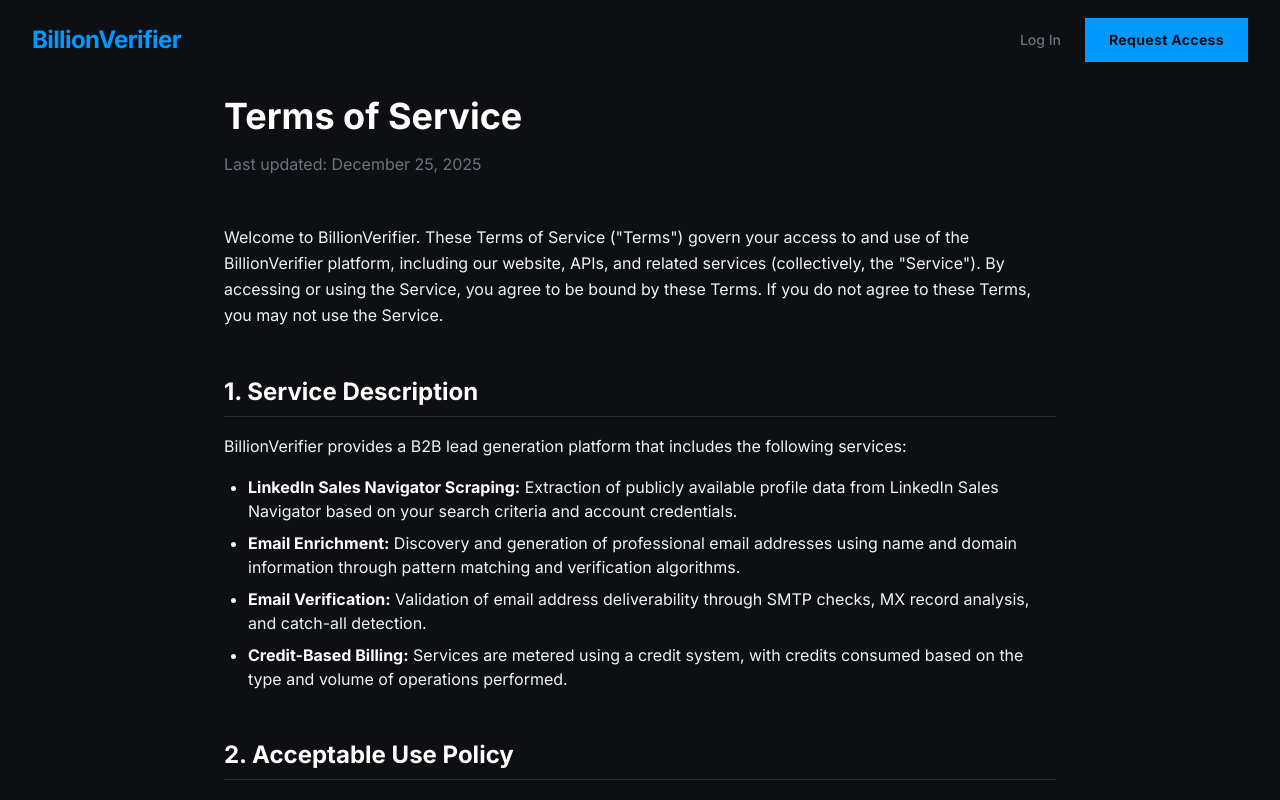
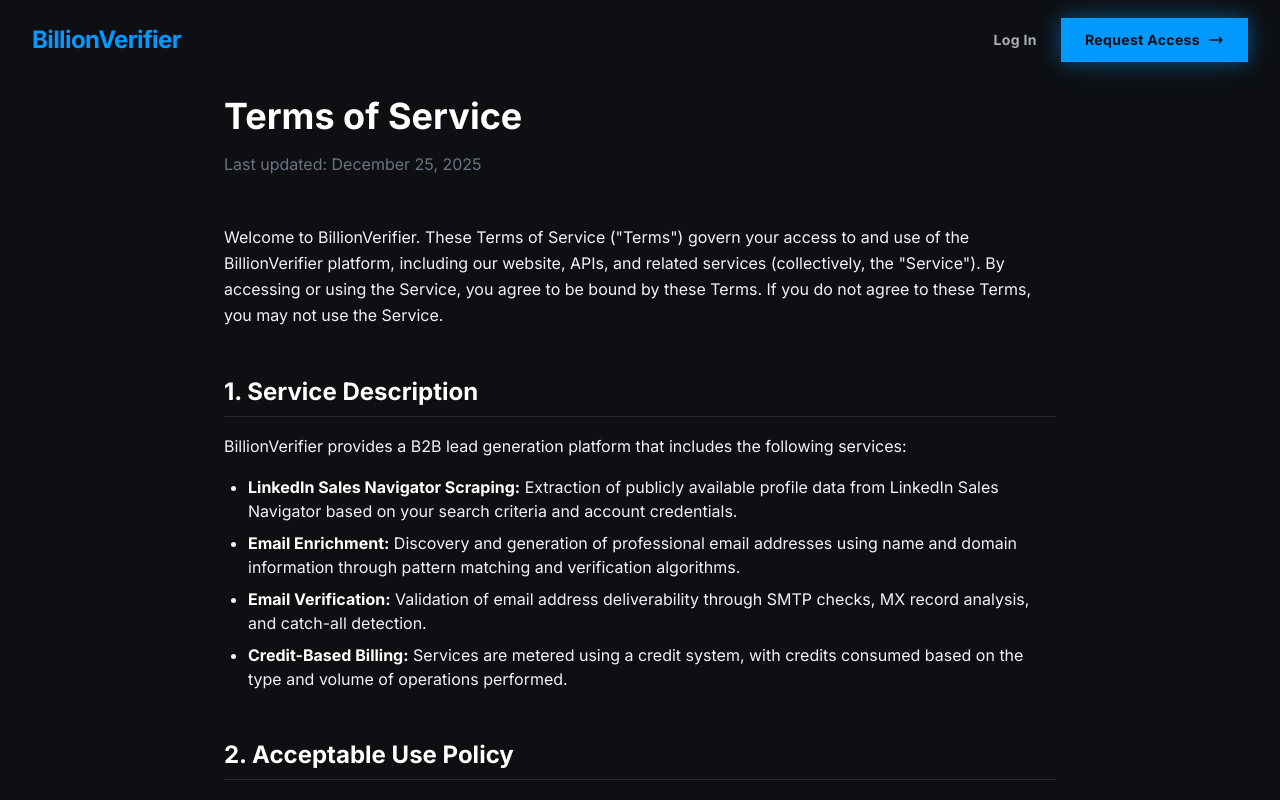
Before and after one commit to KyleBezuidenhout/email-verifier-saas, a Next.js app in the folder frontend/: page /terms in a window 1280 px wide. Shown: the top 800 px of the page. Built offline with nearby package versions, Linux system fonts and the light colour scheme; no server answers.

Commit message:
Update header buttons to match website styling

```diff
--- a/frontend/components/marketing/LandingHeader.tsx
+++ b/frontend/components/marketing/LandingHeader.tsx
@@ -35,15 +35,28 @@
         <div className="flex items-center gap-6">
           <Link
             href="/login"
-            className="text-landing-muted hover:text-landing-text text-sm font-medium transition-colors"
+            className="text-landing-text/70 hover:text-landing-accent text-sm font-semibold tracking-wide transition-all duration-300"
           >
             Log In
           </Link>
           <Link
             href="/register"
-            className="bg-landing-accent text-landing-bg px-6 py-3 font-semibold text-sm tracking-wide hover-glow-accent transition-all duration-300 hover:bg-landing-accent/90"
+            className="inline-flex items-center gap-2 bg-landing-accent text-landing-bg px-6 py-3 font-semibold text-sm tracking-wide glow-accent hover-glow-accent transition-all duration-300 hover:bg-landing-accent/90"
           >
             Request Access
+            <svg
+              className="w-4 h-4"
+              fill="none"
+              stroke="currentColor"
+              viewBox="0 0 24 24"
+            >
+              <path
+                strokeLinecap="round"
+                strokeLinejoin="round"
+                strokeWidth={2}
+                d="M17 8l4 4m0 0l-4 4m4-4H3"
+              />
+            </svg>
           </Link>
         </div>
       </div>
```
